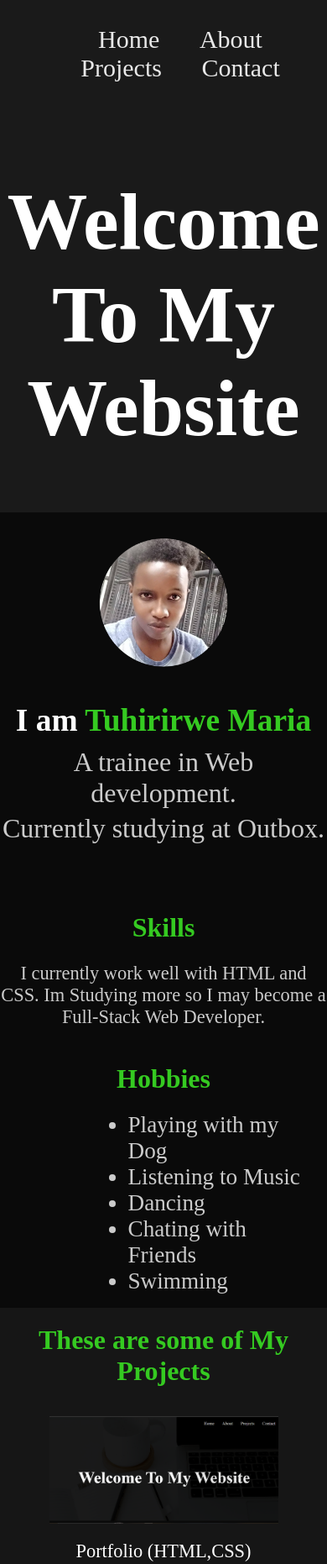
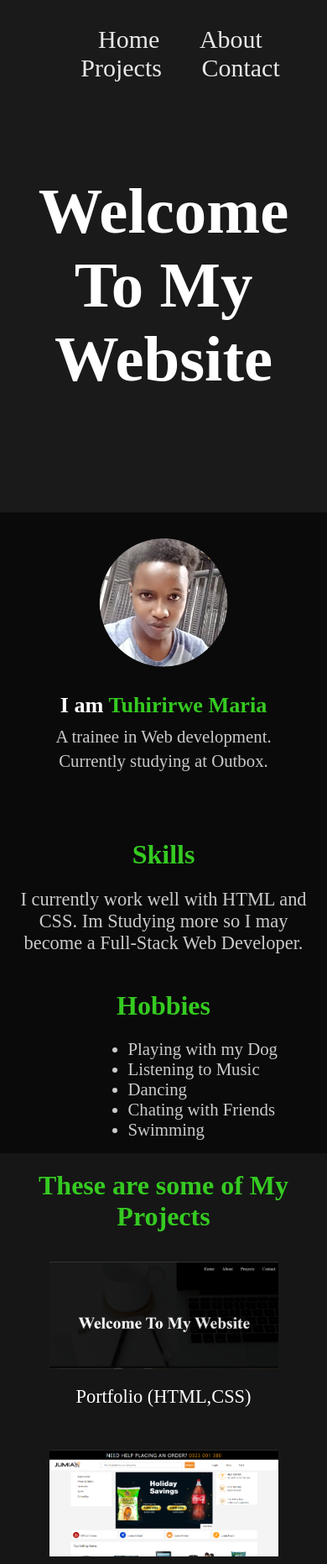
Before and after one commit to Tuhirirwe-Maria/My-Protfolio, a plain HTML site: page index.html in a window 390 px wide. Shown: the top 1862 px of the page at 84% size. Drawn offline with Linux system fonts and the light colour scheme.

Commit message:
Change CSS

```diff
--- a/index.html
+++ b/index.html
@@ -59,7 +59,7 @@
                <li><a href="#container">Home</a></li>
                <li><a href="#about">About</a></li>
                <li><a href="#projects">Projects</a></li>
-               <li class="disapear"><a href="#contact">Contact</a></li>
+               <li ><a href="#contact">Contact</a></li>
            </ul>
 
         </div>
--- a/style.css
+++ b/style.css
@@ -194,17 +194,20 @@ h2{
         }
         .name {
             padding-bottom: 1rem;
-            font-size: 2rem;
+            font-size: 1.4rem;
         }
-        table{
-            margin-left: 35%;
-            padding: 1rem;
-            font-size: 1.5rem ;
+        .name p{
+            font-size: 1.3rem;
+        }
+        .skills p{
+            padding-left: 10px ;
+            padding-right: 10px;
+
         }
         #Hobbies{
             margin-left: 35%;
             padding: 1rem;
-            font-size: 1.7rem ;
+            font-size: 1.3rem ;
             font-weight: 100;
         }
         #flex p{
@@ -216,5 +219,23 @@ h2{
         }
       #contact li{
           display: block;
+
       }
+      #contact p{
+          padding-left: 15px;
+          padding-right: 15px;
+          font-size: 1.3;
+      }
+
+
     }
+    /* media query max 400px */
+    @media(max-width: 400px){
+        #navbar{
+            width: 100%;
+        }
+        h1{
+            font-size: 4.8rem;
+        }
+
+    }
```
